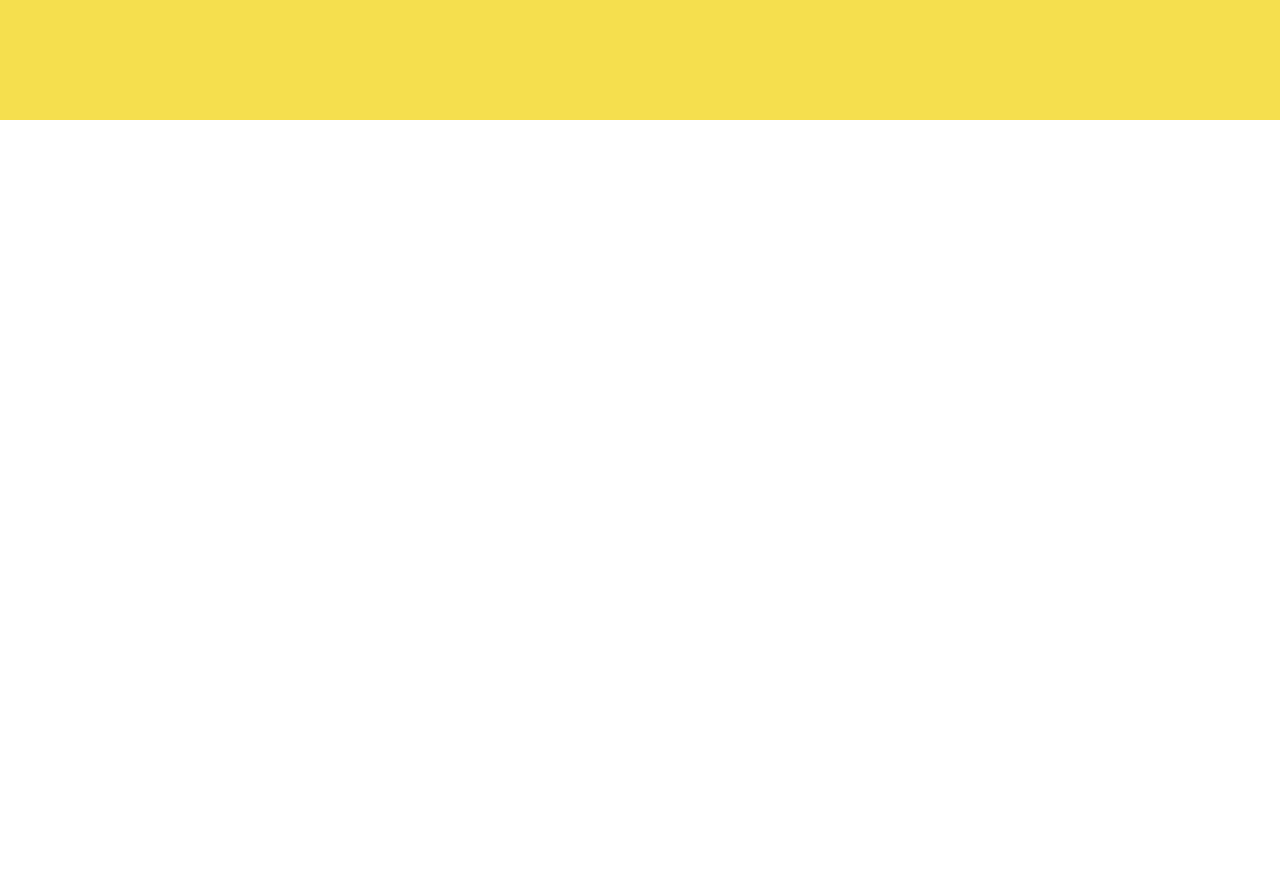
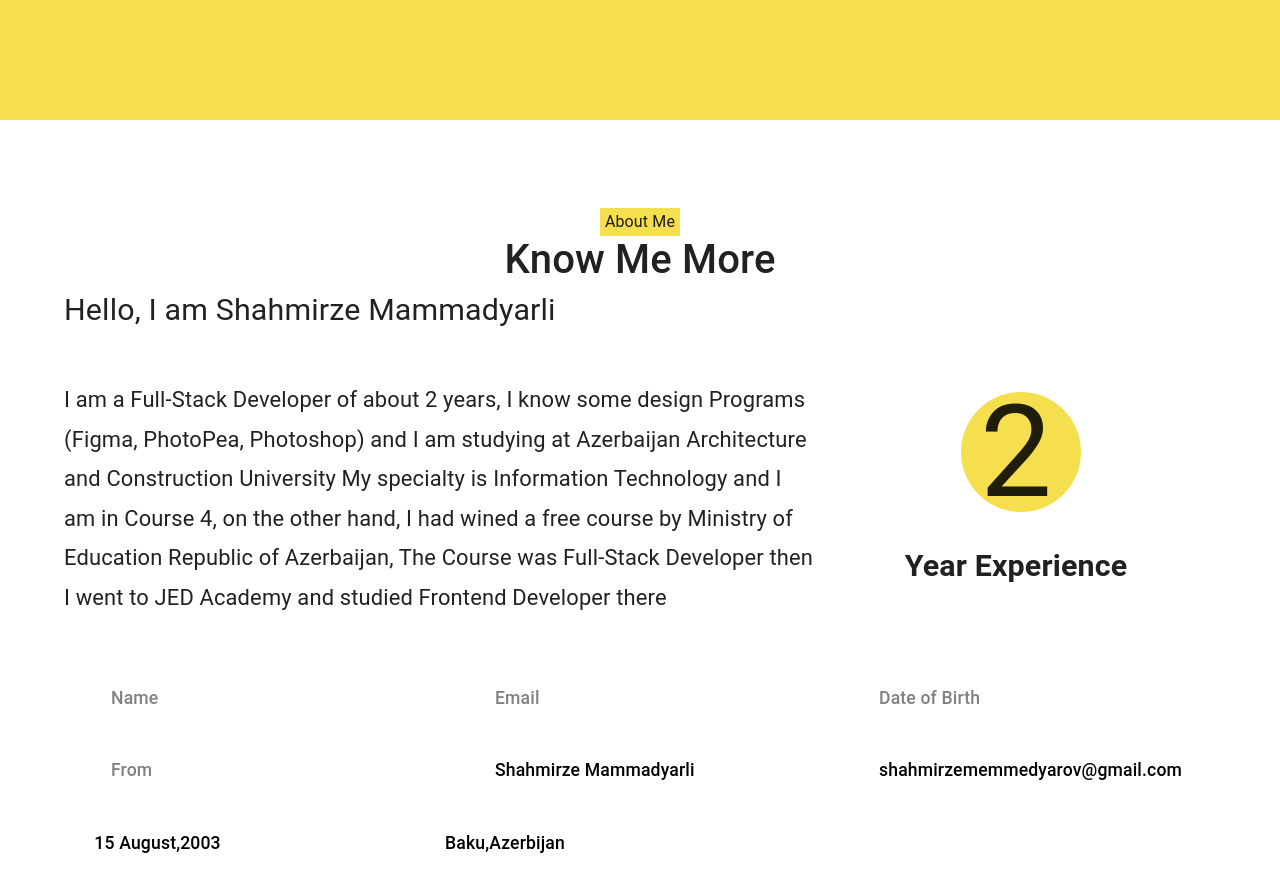
Before and after one commit to ShahmirzeMIT/Portfolio, a React (Create React App) app: page / in a window 1280 px wide. Shown: the part 680-1572 px from the top of the page. Before the commit the page ends 800 px from the top, so only its background shows below. Built offline with nearby package versions, Linux system fonts and the light colour scheme.

Commit message:
main finished

```diff
--- a/public/assets/json/translation.json
+++ b/public/assets/json/translation.json
@@ -593,5 +593,19 @@
         "az": "15.04.2023\/Hazırda",
         "en": "15.04.2023\/Present",
         "ru": "15.04.2023\/Настоящее время"
+    },
+    {
+        "id": "87",
+        "name": "mainMe",
+        "az": "Mənim haqqımda",
+        "en": "About Me",
+        "ru": "Обо мне"
+    },
+    {
+        "id": "88",
+        "name": "mainKnow",
+        "az": "Məni Daha çox tanıyın",
+        "en": "Know Me More\r\n",
+        "ru": "Знай меня больше"
     }
 ] }
--- a/src/App.js
+++ b/src/App.js
@@ -38,8 +38,8 @@ export const DataContext=createContext()
         <LanguageContext.Provider value={[lang,LanguageChange]}>
           <DataContext.Provider value={sent}>
               <Header/>
-              {/* <Main/>
-              <Projects/>
+              <Main/>
+              {/* <Projects/>
               <Resume/>
               <Portfolio/>
               <Laptop/>
--- a/src/component/header.js
+++ b/src/component/header.js
@@ -37,11 +37,6 @@ export const Header = () => {
   }, [])
 
   const [lang, setLang] = useContext(LanguageContext);
-
-  // new Typewriter('#typewriter', {
-  //   strings: ['Hello', 'World'],
-  //   autoStart: true,
-  // });
 
   return (
 
--- a/src/component/main.js
+++ b/src/component/main.js
@@ -1,114 +1,76 @@
-// import { useContext } from "react";
-// import styles from "../index.css";
-// import { DataContext } from "../App";
-// import { Fragment } from "react";
-// function Main() {
-// const value=useContext(DataContext)
-// const information=value.information
-// const mainMenu=value.mainMenu
-// 	return(
-
-// 		<>
-// 		<main id="know">
-// 		<div className="wd-80">
-// 			{
-// 				mainMenu.map((item,index)=>
-// 				<>
-//           <Fragment key={index}>
-// 				<div className="aboutme ">
-// 				<p>{item.aboutMe}</p>
-// 		</div>
-// 			<h1>{item.know}</h1>
-// 			<div className="Know">
-// 				<article>
-// 					<h2>{item.call} <span>{item.name}</span></h2>
-// 					<p className="pt2">
-// 						{item.work}
-// 					</p>
-// 				</article>
-// 				<article>
-// 						<div>2<p className="bgYellow"></p></div>
-// 						<h2>{item.years} <span style={{fontWeight:700}}>{item.experience}</span> </h2>
-// 				</article>
-// 			</div>
-//       </Fragment>
-// 			</>)
-// 			}
-
-// 			<div className="Elaqe">
-// 				<div className="nameEm wd-600 mr-auto" >
-// 					{
-// 						information.map((item,i)=> i===0 ||i===1 ?  <div className="mr-auto600" key={i}><p>{item.target}</p> <p className="bold">{item.inf}</p>  </div>:"")
-// 					}
-// 				</div>
-// 				<div className="nameEm wd-400 mr-auto" >
-// 					{
-// 						information.map((item,i)=> i===2 ||i===3 ?  <div className="mr-auto600" key={i}><p>{item.target}</p> <p className="bold">{item.inf}</p>  </div>:"")
-// 					}
-// 				</div>
-// 			</div>
-// 		 </div>
-// 		</main>
-// 		</>
-// 	)
-// }
-
-// export default Main
+import { DataContext, LanguageContext } from "../App";
 import { useContext } from "react";
 import styles from "../index.css";
-import { DataContext } from "../App";
 import { Fragment } from "react";
 
 function Main() {
   const value = useContext(DataContext);
-  const information = value.information;
-  const mainMenu = value.mainMenu;
-
+  const information = value.data
+  const [lang, setLang] = useContext(LanguageContext);
   return (
     <>
     <main id="know">
-        <div className="wd-80">
-          {mainMenu.map((item, index) => (
-            <Fragment key={index}>
+
+      {
+        information && information.length>0?
+          <>
+          <div className="wd-90">
             <div className="aboutme">
-                <p>{item.aboutMe}</p>
+                <p>{information.filter((item)=>item.name.includes("mainMe"))
+                .map((item)=>item[lang])
+                }</p>
               </div>
-              <h1>{item.know}</h1>
+              <h1>{information.filter((item)=>item.name.includes("mainKnow"))
+                .map((item)=>item[lang])}</h1>
               <div className="Know">
                 <article>
-                  <h2>
-                    {item.call} <span>{item.name}</span>
+                  <h2>{information.filter((item)=>item.name.includes("mainCall"))
+                .map((item)=>item[lang])}
+                   <span> {information.filter((item)=>item.name.includes("mainName"))
+                .map((item)=>item[lang])}</span>
+
                   </h2>
-                  <p className="pt2">{item.work}</p>
+                  <p className="pt2">{information.filter((item)=>item.name.includes("mainWork"))
+                .map((item)=>item[lang])}</p>
                 </article>
                 <article>
                   <div>2<p className="bgYellow"></p></div>
-      						<h2>{item.years} <span style={{fontWeight:700}}>{item.experience}</span> </h2>
+      						<h2> <span style={{fontWeight:700}}> {information.filter((item)=>item.name.includes("mainYears"))
+                .map((item)=>item[lang])} {information.filter((item)=>item.name.includes("mainExperience"))
+                .map((item)=>item[lang])}</span> </h2>
                 </article>
               </div>
-            </Fragment>
-          ))}
+
               <div className="Elaqe">
-            <div className="nameEm wd-600 mr-auto">
-              {information.map((item, i) =>
-                i === 0 || i === 1 ? (
-                  <div className="mr-auto600" key={i}>
-                    <p>{item.target}</p> <p className="bold">{item.inf}</p>
-                  </div>
-                ) : null
-              )}
-            </div>
+
+                        {
+                          information.filter((item)=>item.name=="mainBottomName"
+                           || item.name=="mainBottomEmail" ||
+                            item.name=="mainBottomDate" || item.name=="mainBottomFrom")
+                           .map((item)=> <div className="nameEm wd-600 mr-auto">
+                           <div className="mr-auto600" ><p>{item[lang] }</p> </div>
+                               </div> )
+                        }
+                        {
+                          information.filter((item)=>item.name=="mainName"
+                           || item.name=="mainEmailText" ||
+                            item.name=="mainDateText" || item.name=="mainFromText")
+                           .map((item)=> <div className="nameEm wd-600 mr-auto">
+                           <div className="mr-auto600" ><p className="bold"> {item[lang] }</p> </div>
+                               </div> )
+                        }
+
                 <div className="nameEm wd-400 mr-auto">
-              {information.map((item, i) =>
-                i === 2 || i === 3 ? (
-                  <div className="mr-auto600" key={i}>
-                    <p>{item.target}</p> <p className="bold">{item.inf}</p>
-                  </div>
-                ) : null
-              )}
+                      <div className="mr-auto600" >
+                        <p>{}</p> <p className="bold">{}</p>
                       </div>
                 </div>
               </div>
+              </div>
+
+          </>
+        :""
+      }
       </main>
     </>
   );
--- a/src/index.css
+++ b/src/index.css
@@ -857,6 +857,10 @@ color: white;
     color: white;
   }
 
+  .wd-90{
+    width: 100%;
+    margin: 0 auto;
+  }
 
 
 
@@ -895,6 +899,9 @@ color: white;
 		width: 80%;
 		margin: 0 auto;
 	 }
+   .wd-90{
+    width: 90%;
+   }
  }
 
 
@@ -987,7 +994,7 @@ color: white;
 		width: 400px;
 	}
 	.wd-600{
-		width: 600px;
+		width: 300px;
 	}
 	.Know article:first-child p{
 		text-align:left;
```
Lines whose indentation alone changed are shown as unchanged.
